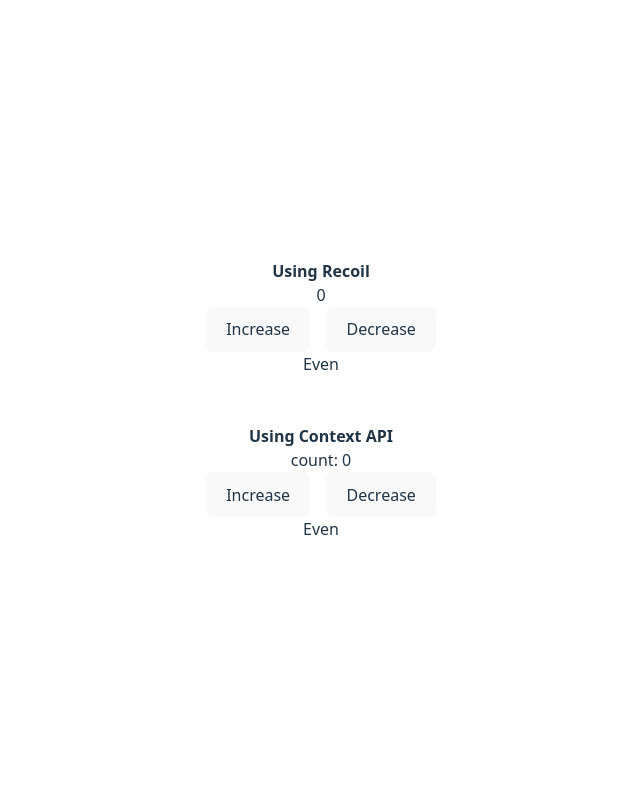
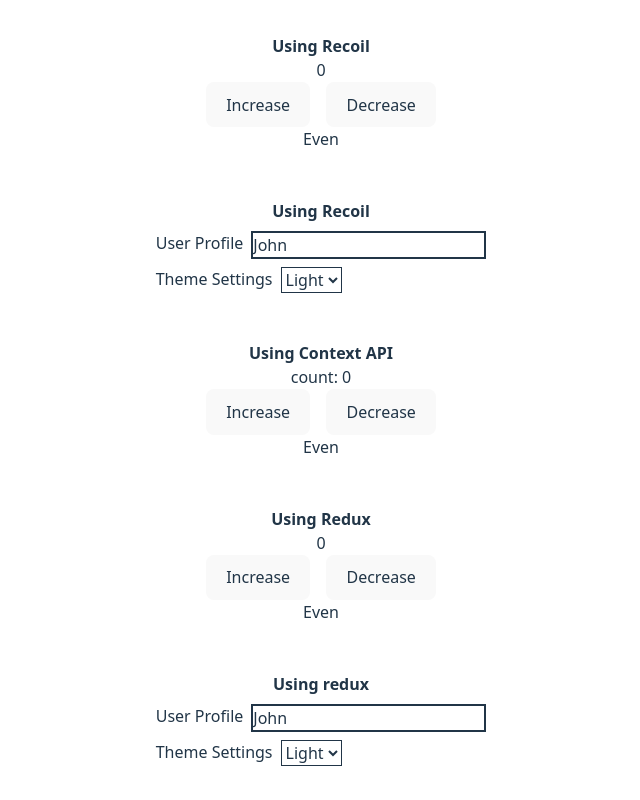
Before and after one commit to senthil-athiban/state-management, a React (Vite) app: page / in a window 1280 px wide. Shown: the whole page, without its empty margins (319-959 px from the left). Built offline with nearby package versions, Linux system fonts and the light colour scheme.

Commit message:
(fix) slices

```diff
--- a/package.json
+++ b/package.json
@@ -10,9 +10,11 @@
     "preview": "vite preview"
   },
   "dependencies": {
+    "@reduxjs/toolkit": "^2.6.0",
     "@tailwindcss/vite": "^4.0.8",
     "react": "^18.3.1",
     "react-dom": "^18.3.1",
+    "react-redux": "^9.2.0",
     "recoil": "^0.7.7",
     "tailwindcss": "^4.0.8"
   },
--- a/src/App.tsx
+++ b/src/App.tsx
@@ -5,6 +5,11 @@
 import ErrorBoundary from "./components/error-boundary.component";
 import RecoilCounter from "./components/recoil-counter.component";
 import "./App.css";
+import { Provider } from "react-redux";
+import { store } from "./redux-store";
+import ReduxCounter from "./components/redux-counter.component";
+import ReduxUser from "./components/redux-user.component";
+import RecoilUser from "./components/recoil-user.component";
 
 function App() {
   return (
@@ -12,10 +17,16 @@
       <div className="space-y-12">
         <RecoilRoot>
           <RecoilCounter />
+          <RecoilUser />
         </RecoilRoot>
         <CounterProvider>
           <ContextCounterComp />
+
         </CounterProvider>
+        <Provider store={store}>
+          <ReduxCounter />
+          <ReduxUser />
+        </Provider>
       </div>
     </ErrorBoundary>
   );
--- /dev/null
+++ b/src/components/recoil-user.component.tsx
@@ -0,0 +1,66 @@
+import React from "react";
+import { useRecoilValue, useSetRecoilState } from "recoil";
+import { userAtom } from "../recoil-store/atoms/userAtom";
+import { userNameSelector, userPreferenceSelector } from "../recoil-store/selectors/userSelector";
+
+
+const RecoilUser = () => {
+  return (
+    <div className="space-y-2">
+        <p className="font-bold">Using Recoil</p>
+      <UserProfile />
+      <ThemeSettings />
+      {/* <NotificationBell /> */}
+    </div>
+  );
+};
+const UserProfile = () => {
+    const setUser = useSetRecoilState(userAtom);
+    const name = useRecoilValue(userNameSelector);
+
+  return (
+    <div className="flex gap-x-2">
+      <h2>User Profile</h2>
+      <input
+        value={name}
+        onChange={(e) => setUser((prev) => ({
+            ...prev,
+            name: e.target.value
+          }))}
+        className="border-2"
+      />
+    </div>
+  );
+};
+
+const ThemeSettings = () => {
+    const setUser = useSetRecoilState(userAtom);
+    const preferences = useRecoilValue(userPreferenceSelector);
+
+    const handleThemeChange = (e: React.ChangeEvent<HTMLSelectElement>) => {
+        setUser((prev) => ({
+          ...prev,
+          preferences: {
+            ...prev.preferences,
+            theme: e.target.value
+          }
+        }));
+      };
+
+  return (
+    <div className="flex gap-x-2">
+      <h2>Theme Settings</h2>
+      <select
+        value={preferences.theme}
+        onChange={handleThemeChange}
+        className="border"
+      >
+        <option value="light">Light</option>
+        <option value="dark">Dark</option>
+      </select>
+    </div>
+  );
+};
+
+
+export default RecoilUser;
--- /dev/null
+++ b/src/components/redux-counter.component.tsx
@@ -0,0 +1,41 @@
+import React from "react";
+import { useAppDispatch, useAppSelector } from "../hooks/useRedux";
+import { increment, decrement, selectCount, selectIsEven } from "../redux-store/slices/counterSlice";
+
+const ReduxCounter = () => {
+  return (
+    <div>
+      <p className="font-bold">Using Redux</p>
+      <Count />
+      <Increase />
+      <Decrease />
+      <IsEvenComponent />
+    </div>
+  );
+};
+
+const Count = () => {
+  const count = useAppSelector(selectCount);
+  return <div>{count}</div>;
+};
+
+const Increase = () => {
+  const dispatch = useAppDispatch();
+  return (
+    <button onClick={() => dispatch(increment())} className="mr-4">
+      Increase
+    </button>
+  );
+};
+
+const Decrease = () => {
+  const dispatch = useAppDispatch();
+  return <button onClick={() => dispatch(decrement())}>Decrease</button>;
+};
+
+const IsEvenComponent = () => {
+  const isEven = useAppSelector(selectIsEven);
+  return <p>{isEven ? "Even" : "Odd"}</p>;
+};
+
+export default ReduxCounter;
--- /dev/null
+++ b/src/components/redux-user.component.tsx
@@ -0,0 +1,62 @@
+import React from "react";
+import { useSelector, useDispatch } from "react-redux";
+import { updateName, updatePreferences } from "../redux-store/slices/userSlice";
+
+const ReduxUser = () => {
+  return (
+    <div className="space-y-2">
+        <p className="font-bold">Using redux</p>
+      <UserProfile />
+      <ThemeSettings />
+      {/* <NotificationBell /> */}
+    </div>
+  );
+};
+const UserProfile = () => {
+  const dispatch = useDispatch();
+  const userName = useSelector((state: any) => state.user.name);
+
+  return (
+    <div className="flex gap-x-2">
+      <h2>User Profile</h2>
+      <input
+        value={userName}
+        onChange={(e) => dispatch(updateName(e.target.value))}
+        className="border-2"
+      />
+    </div>
+  );
+};
+
+const ThemeSettings = () => {
+  const dispatch = useDispatch();
+  const preferences = useSelector((state: any) => state.user.preferences);
+
+  return (
+    <div className="flex gap-x-2">
+      <h2>Theme Settings</h2>
+      <select
+        value={preferences.theme}
+        onChange={(e) => dispatch(updatePreferences({ theme: e.target.value }))}
+        className="border"
+      >
+        <option value="light">Light</option>
+        <option value="dark">Dark</option>
+      </select>
+    </div>
+  );
+};
+
+const NotificationBell = () => {
+  const count = useSelector((state: any) => state.notifications.count);
+
+  console.log("NotificationBell rendered");
+
+  return (
+    <div>
+      <span>🔔 {count}</span>
+    </div>
+  );
+};
+
+export default ReduxUser
--- /dev/null
+++ b/src/hooks/useRedux.ts
@@ -0,0 +1,5 @@
+import { TypedUseSelectorHook, useDispatch, useSelector } from 'react-redux';
+import type { RootState, AppDispatch } from '../redux-store/index';
+
+export const useAppDispatch = () => useDispatch<AppDispatch>();
+export const useAppSelector: TypedUseSelectorHook<RootState> = useSelector;
--- /dev/null
+++ b/src/recoil-store/atoms/userAtom.ts
@@ -0,0 +1,9 @@
+import { atom } from "recoil";
+
+export const userAtom = atom({
+    key: 'user',
+    default: {
+        name: "John",
+        preferences: { theme: "light", fontSize: "medium" },
+    }
+});
--- /dev/null
+++ b/src/recoil-store/selectors/userSelector.ts
@@ -0,0 +1,18 @@
+import { selector } from "recoil";
+import { userAtom } from "../atoms/userAtom";
+
+export const userNameSelector = selector({
+    key: 'userNameSelector',
+    get: ({get}) => {
+        const user = get(userAtom);
+        return user.name
+    }
+})
+
+export const userPreferenceSelector = selector({
+    key: 'userPreferenceSelector',
+    get: ({get}) => {
+        const user = get(userAtom);
+        return user.preferences;
+    }
+})
--- /dev/null
+++ b/src/redux-store/index.ts
@@ -0,0 +1,15 @@
+import { configureStore } from '@reduxjs/toolkit';
+import counterReducer from './slices/counterSlice';
+import { notificationReducer, postReducer, userReducer } from './slices/userSlice';
+
+export const store = configureStore({
+  reducer: {
+    counter: counterReducer,
+    user: userReducer,
+    posts: postReducer,
+    notifications: notificationReducer
+  },
+});
+
+export type RootState = ReturnType<typeof store.getState>;
+export type AppDispatch = typeof store.dispatch;
--- /dev/null
+++ b/src/redux-store/slices/counterSlice.ts
@@ -0,0 +1,21 @@
+import { createSlice } from "@reduxjs/toolkit";
+
+const counterSlice = createSlice({
+    name: 'counter',
+    initialState: {
+        value: 0
+    },
+    reducers: {
+        increment: (state) => {
+            state.value += 2
+        },
+        decrement: (state) => {
+            state.value -= 1
+        }
+    }
+})
+
+export const { increment, decrement } = counterSlice.actions;
+export const selectCount = (state: any) => state.counter.value;
+export const selectIsEven = (state: any) => state.counter.value % 2 === 0;
+export default counterSlice.reducer;
--- /dev/null
+++ b/src/redux-store/slices/userSlice.ts
@@ -0,0 +1,54 @@
+import { configureStore, createSlice } from "@reduxjs/toolkit";
+
+const userSlice = createSlice({
+  name: "user",
+  initialState: {
+    name: "John",
+    preferences: { theme: "light", fontSize: "medium" },
+  },
+  reducers: {
+    updateName: (state, action) => {
+      state.name = action.payload;
+    },
+    updatePreferences: (state, action) => {
+      state.preferences = { ...state.preferences, ...action.payload };
+    },
+  },
+});
+
+const postsSlice = createSlice({
+  name: "posts",
+  initialState: { list: [], loading: false },
+  reducers: {
+    setPosts: (state, action) => {
+      state.list = action.payload;
+      state.loading = false;
+    },
+    setLoading: (state, action) => {
+      state.loading = action.payload;
+    },
+  },
+});
+
+const notificationsSlice = createSlice({
+  name: "notifications",
+  initialState: { count: 0, items: [] },
+  reducers: {
+    addNotification: (state: any, action: any) => {
+      state.items.push(action.payload);
+      state.count = state.items.length;
+    },
+    clearNotifications: (state) => {
+      state.items = [];
+      state.count = 0;
+    },
+  },
+});
+
+export const { reducer: userReducer } = userSlice;
+export const { reducer: postReducer } = postsSlice;
+export const { reducer: notificationReducer } = notificationsSlice;
+
+export const { updateName, updatePreferences } = userSlice.actions;
+export const { setPosts, setLoading } = postsSlice.actions;
+export const { addNotification, clearNotifications } = notificationsSlice.actions;
```
Also changed, not shown: 1 other file (tests, documents, lock files or other folders).
